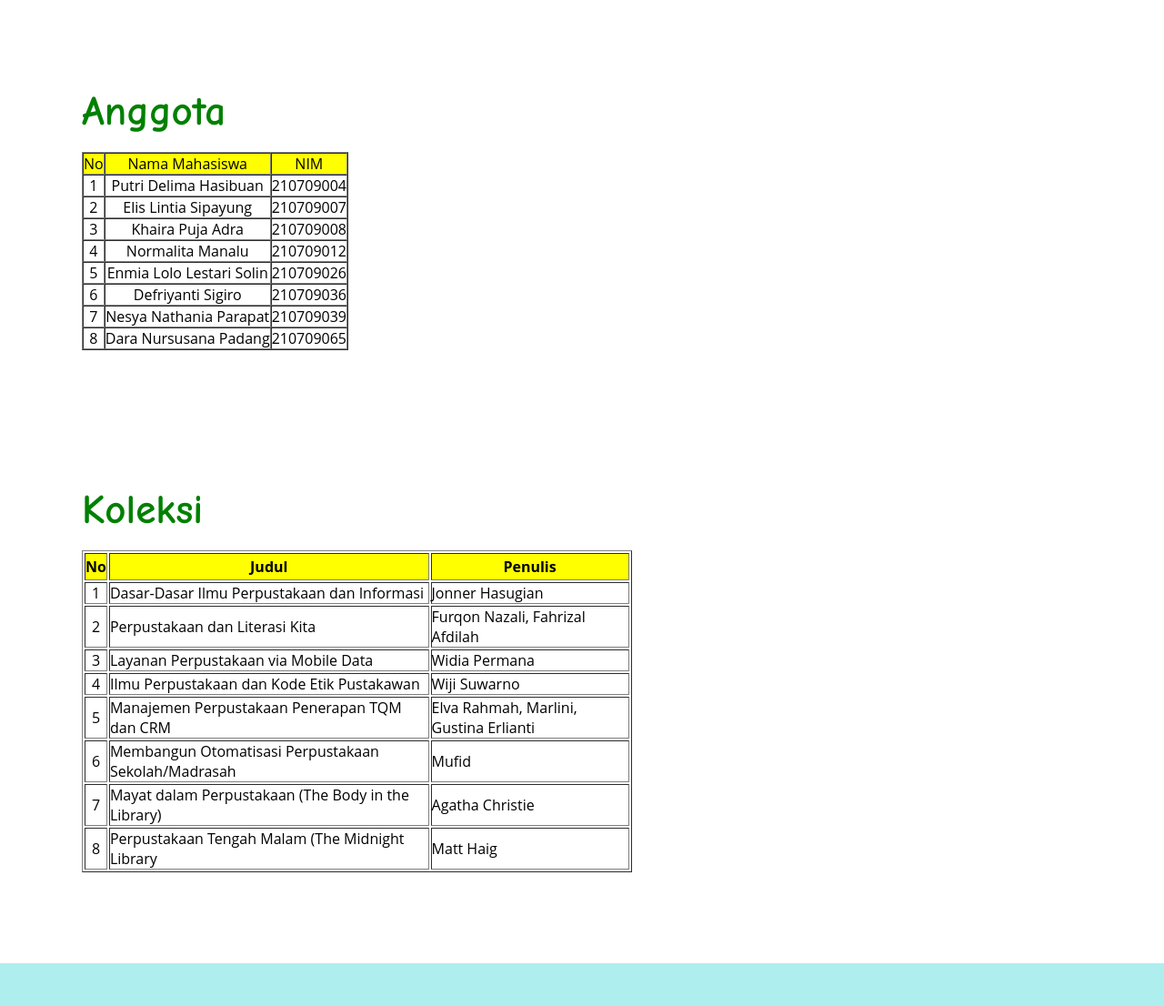
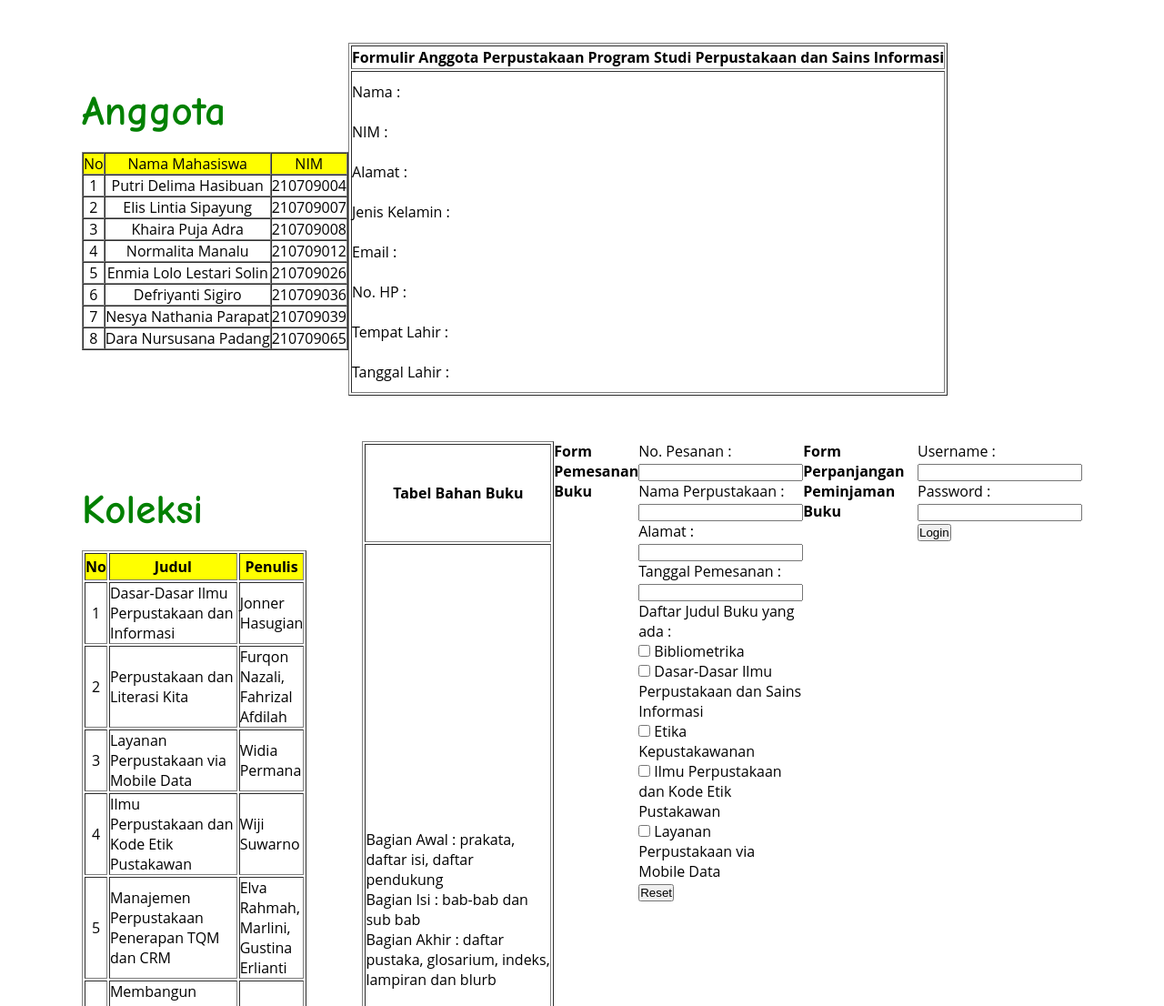
Before and after one commit to 21-012Normalita/Perpustakaan-Suka-Baca-21-012Normalita, a plain HTML site: page index.html in a window 1280 px wide. Shown: the part 1060-2166 px from the top of the page at 91% size. Drawn offline with Linux system fonts and the light colour scheme.

Commit message:
Add files via upload

```diff
--- a/index.html
+++ b/index.html
@@ -49,6 +49,7 @@
             <p>Perpustakaan Suka Baca adalah perpustakaan umum yang memiliki koleksi 200.000 judul dan 437.000 eksemplar. Perpustakaan Suka Baca memiliki beragam koleksi dengan beragam ilmu. Terbuka untuk umum dan cocok dikunjungi untuk segala usia.</p>
         </div>
         <img src="https://thecoolhunter.net/wp-content/uploads/old-blog-images/librar.jpg" alt="">
+
     </section>
     <!--untuk anggota-->
     <section id="anggota">
@@ -106,6 +107,30 @@
             </div>
         </div>
 
+        <table border="1">
+            <tr>
+                <th>Formulir Anggota Perpustakaan Program Studi Perpustakaan dan Sains Informasi</th>
+            </tr>
+            <tr>
+                <td>Nama                :
+                    <br>
+                    <br>NIM             :
+                    <br>
+                    <br>Alamat          :
+                    <br>
+                    <br>Jenis Kelamin   :
+                    <br>
+                    <br>Email           :
+                    <br>
+                    <br>No. HP          :
+                    <br>
+                    <br>Tempat Lahir    :
+                    <br>
+                    <br>Tanggal Lahir   :
+                </td>
+            </tr>
+        </table>
+
     </section>
    <!--untuk koleksi-->
    <section id="koleksi">
@@ -160,6 +185,48 @@
         </table>
     </div>
 
+    <table border="1">
+        <tr>
+            <th>Tabel Bahan Buku</th>
+        </tr>
+        <tr>
+            <td> Bagian Awal : prakata, daftar isi, daftar pendukung
+                <br>Bagian Isi : bab-bab dan sub bab
+                <br> Bagian Akhir : daftar pustaka, glosarium, indeks, lampiran dan blurb
+            </td>
+        </tr>
+
+
+
+    </table>
+    <br>
+    <br>
+    <br>
+    <h4>Form Pemesanan Buku</h4>
+    <form action="">
+        <p> No. Pesanan : <input type="text"></p>
+        <p> Nama Perpustakaan : <input type="text"></p>
+        <p> Alamat : <input type="text"></p>
+        <p> Tanggal Pemesanan : <input type="text"></p>
+
+        <p> Daftar Judul Buku yang ada :
+            <br><input type="checkbox"> Bibliometrika
+            <br> <input type="checkbox"> Dasar-Dasar Ilmu Perpustakaan dan Sains Informasi
+            <br> <input type="checkbox"> Etika Kepustakawanan
+            <br> <input type="checkbox"> Ilmu Perpustakaan dan Kode Etik Pustakawan
+            <br> <input type="checkbox"> Layanan Perpustakaan via Mobile Data</p>
+            <input type="reset">
+    </form>
+    <br>
+    <br>
+    <br>
+    <h4>Form Perpanjangan Peminjaman Buku</h4>
+    <form action="">
+       <p> Username : <input type="text"></p>
+        <p> Password : <input type="password"></p>
+        <button type="submit" name="submit">Login </button>
+    </form>
+
    </section>
  </div>
 
```
